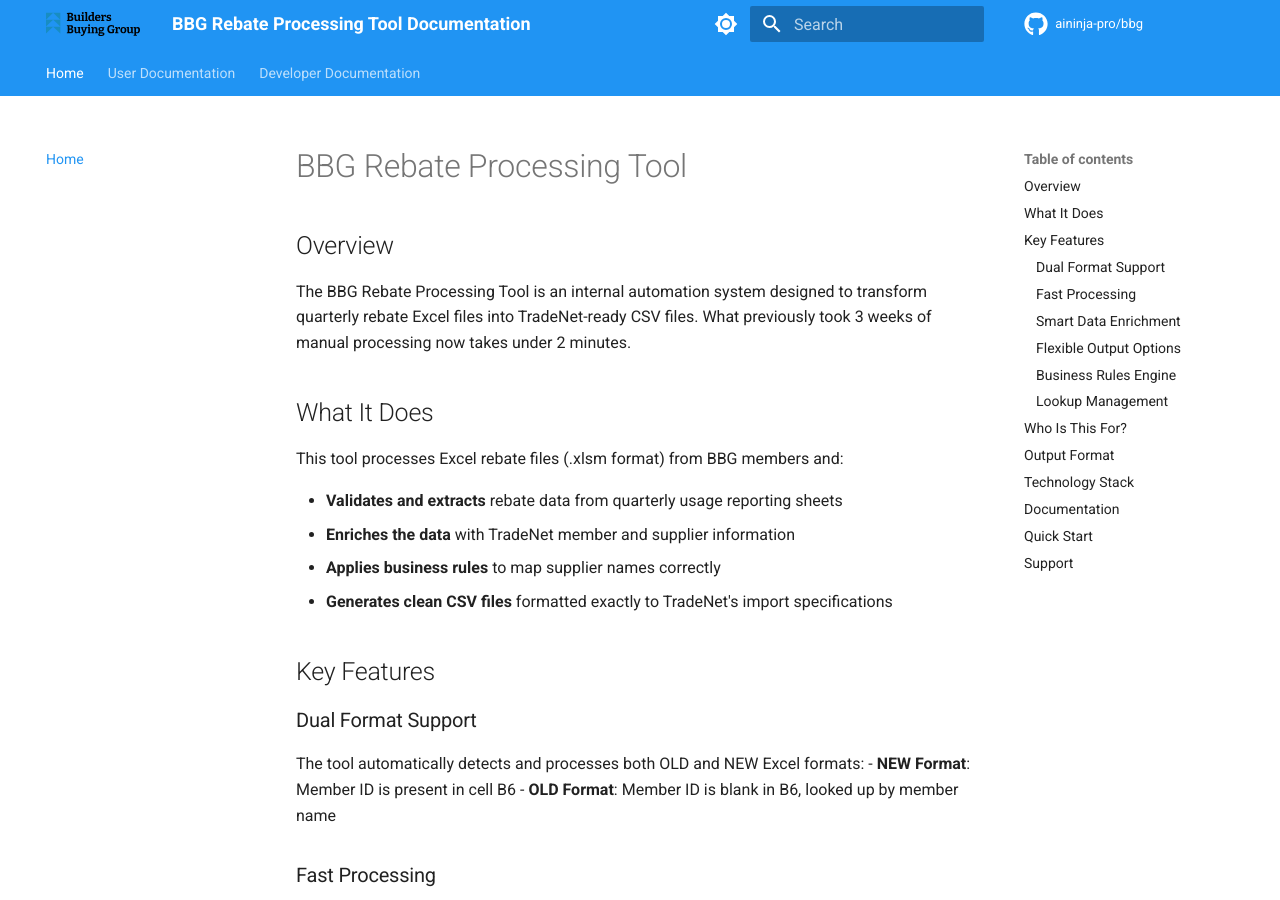
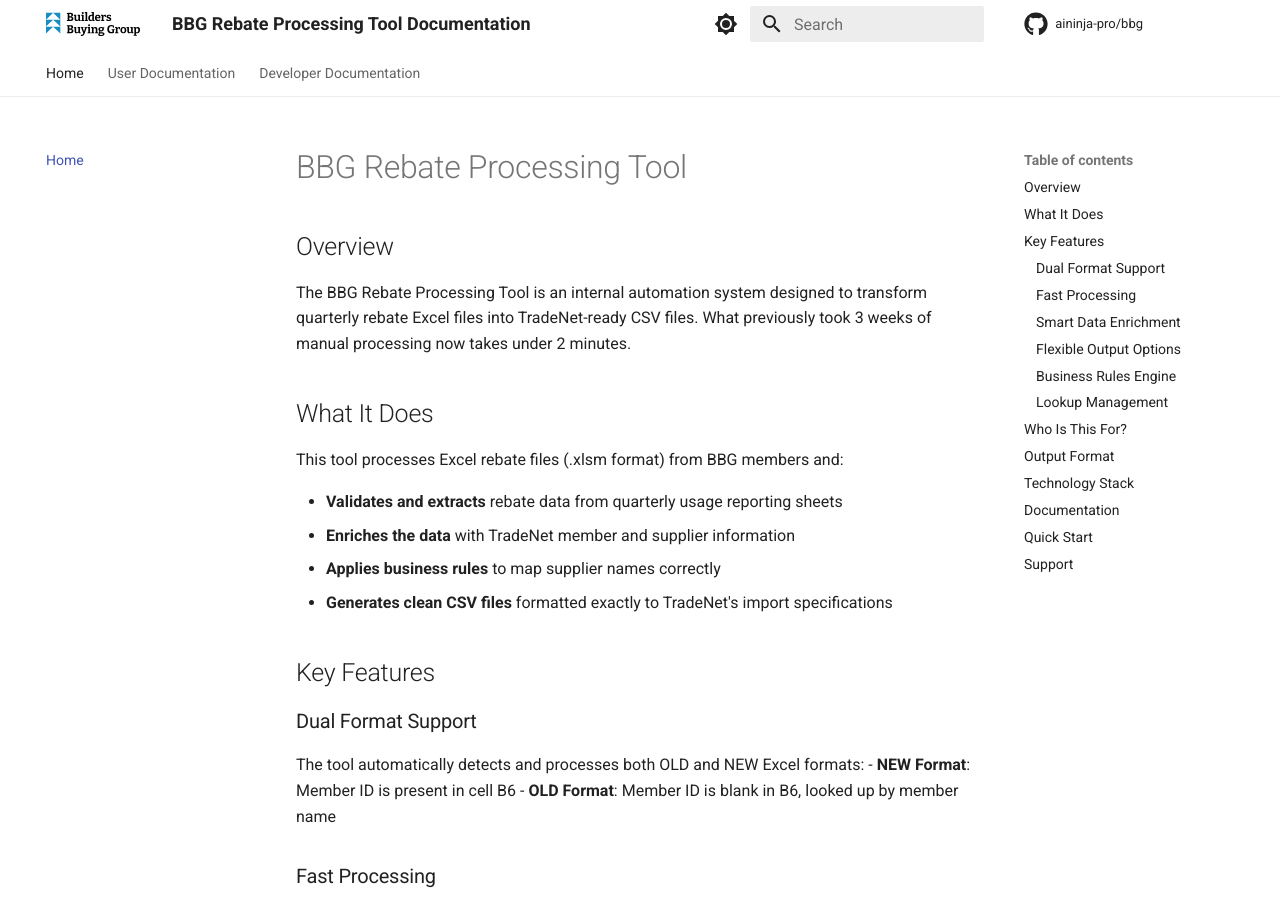
Before and after one commit to aininja-pro/bbg, an MkDocs documentation site: the page built from docs/README.md, in a window 1280 px wide and 900 px high. Built offline with MkDocs 1.6.1 and Material for MkDocs 9.7.7, drawn with Linux system fonts in a browser that asks for light colours; comment, search, counter and statistics services are not loaded.

Commit message:
Update documentation theme to white/grey header
- Changed primary color from blue to white (light mode)
- Changed primary color to grey (dark mode)
- Logo now stands out better against lighter header background
- Maintains blue accent color for links and highlights

```diff
--- a/mkdocs.yml
+++ b/mkdocs.yml
@@ -15,14 +15,14 @@
   palette:
     # Light mode
     - scheme: default
-      primary: blue
+      primary: white
       accent: blue
       toggle:
         icon: material/brightness-7
         name: Switch to dark mode
     # Dark mode
     - scheme: slate
-      primary: blue
+      primary: grey
       accent: blue
       toggle:
         icon: material/brightness-4
```
Also changed, not shown: site/404.html, site/api-reference/index.html, site/database-schema/index.html, site/deployment/index.html, site/developer-overview/index.html, site/faq/index.html, site/getting-started/index.html, site/images/SCREENSHOT_MAPPING/index.html, site/images/index.html, site/index.html, site/lookup-management/index.html, site/rules-engine/index.html, site/setup-development/index.html, site/troubleshooting/index.html, 1 more files.
